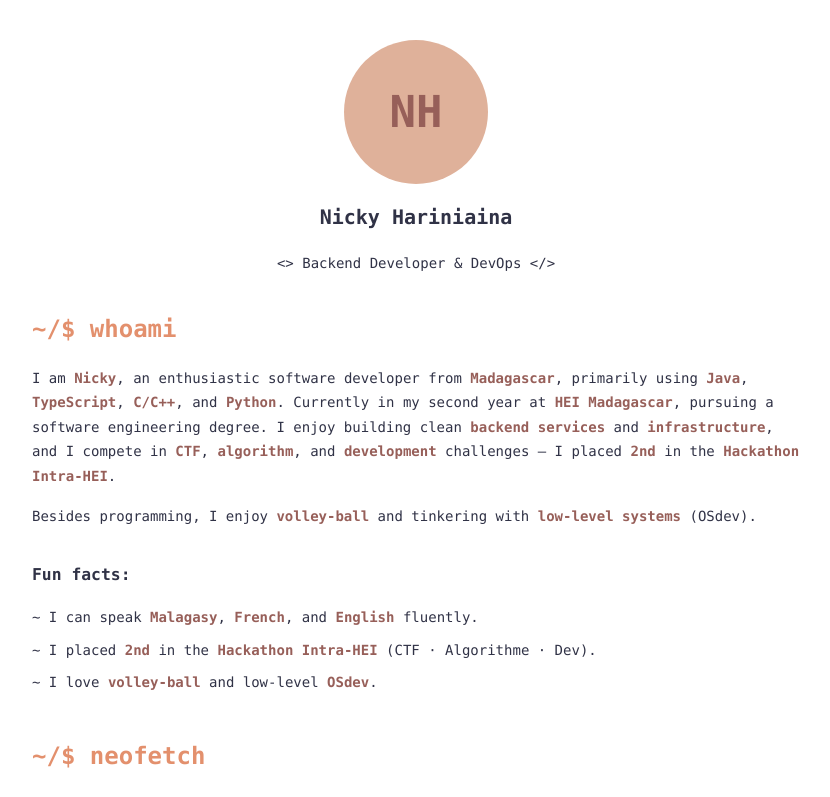
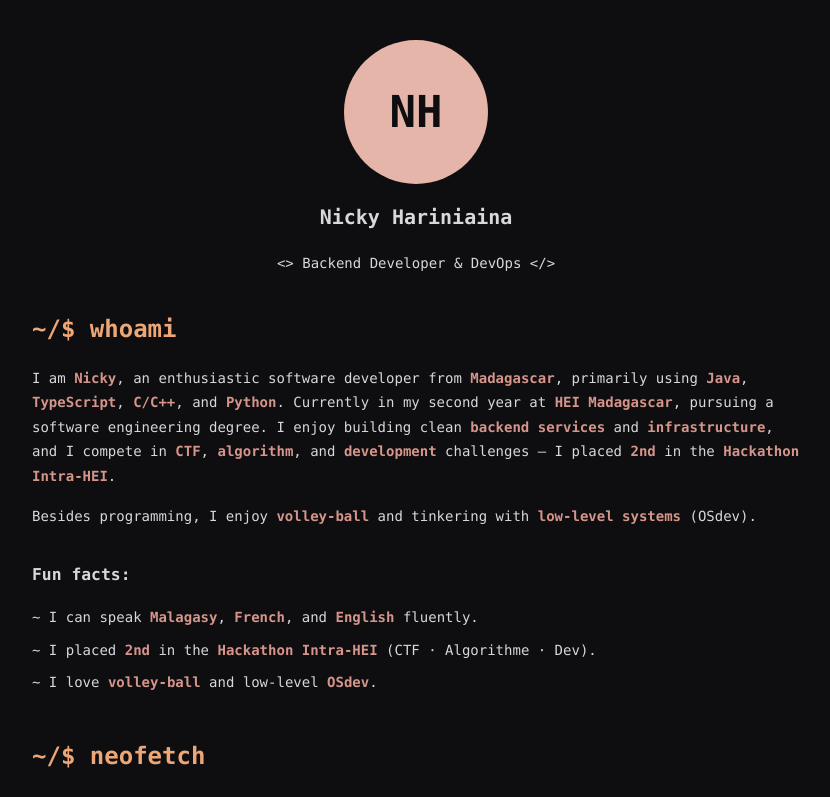
Before and after one commit to NickyHariniaina/nickyhariniaina, a React (Vite) app: page / in a window 1280 px wide. Shown: the top 797 px of the page, without its empty margins (224-1054 px from the left). Built offline with nearby package versions, Linux system fonts and the light colour scheme.

Commit message:
style: switch portfolio to dark mode

```diff
--- a/index.html
+++ b/index.html
@@ -4,7 +4,7 @@
     <meta charset="UTF-8" />
     <link rel="icon" type="image/svg+xml" href="/favicon.svg" />
     <meta name="viewport" content="width=device-width, initial-scale=1.0" />
-    <meta name="theme-color" content="#ffffff" />
+    <meta name="theme-color" content="#0e0e11" />
     <meta name="description" content="Nicky Hariniaina — backend developer & DevOps engineer, based in Antananarivo, Madagascar." />
     <title>Nicky Hariniaina</title>
   </head>
--- a/src/App.css
+++ b/src/App.css
@@ -27,7 +27,7 @@
   height: 144px;
   border-radius: 50%;
   background: var(--primary-light);
-  color: var(--primary);
+  color: var(--bg);
   display: flex;
   align-items: center;
   justify-content: center;
--- a/src/data.ts
+++ b/src/data.ts
@@ -91,7 +91,7 @@ export const about = {
     { label: 'Tools', value: 'AWS, Docker, Spring Boot, Next.js' },
     { label: 'Interests', value: 'Web, low-level, OSdev' },
   ],
-  palette: ['#dfb19a', '#e3906d', '#975f59', '#303246'],
+  palette: ['#e6b5aa', '#eda777', '#d6958a', '#3a3a44'],
 }
 
 export type Project = {
--- a/src/index.css
+++ b/src/index.css
@@ -1,14 +1,15 @@
 :root {
-  --bg: #ffffff;
-  --ink: #303246;
-  --muted: #6b7280;
-  --primary: #975f59;
-  --primary-light: #dfb19a;
-  --secondary: #e3906d;
+  --bg: #0e0e11;
+  --ink: #d7d7dc;
+  --muted: #8b8b94;
+  --primary: #d6958a;
+  --primary-light: #e6b5aa;
+  --secondary: #eda777;
 
   --font: ui-monospace, 'SFMono-Regular', Menlo, Monaco, Consolas,
     'Liberation Mono', 'Courier New', monospace;
 
+  color-scheme: dark;
   color: var(--ink);
   background: var(--bg);
   font-family: var(--font);
@@ -19,8 +20,8 @@
 }
 
 ::selection {
-  background: var(--primary-light);
-  color: var(--ink);
+  background: var(--primary);
+  color: var(--bg);
 }
 
 *,
```
